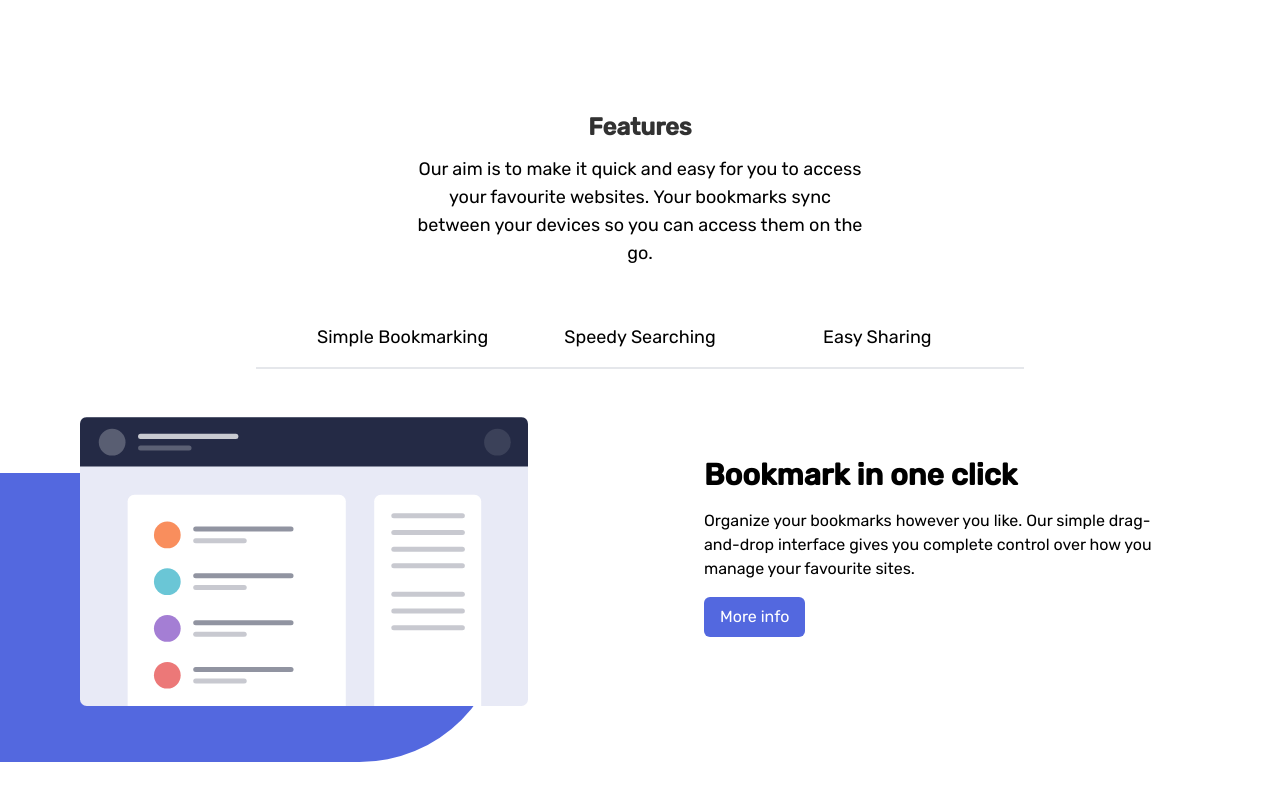
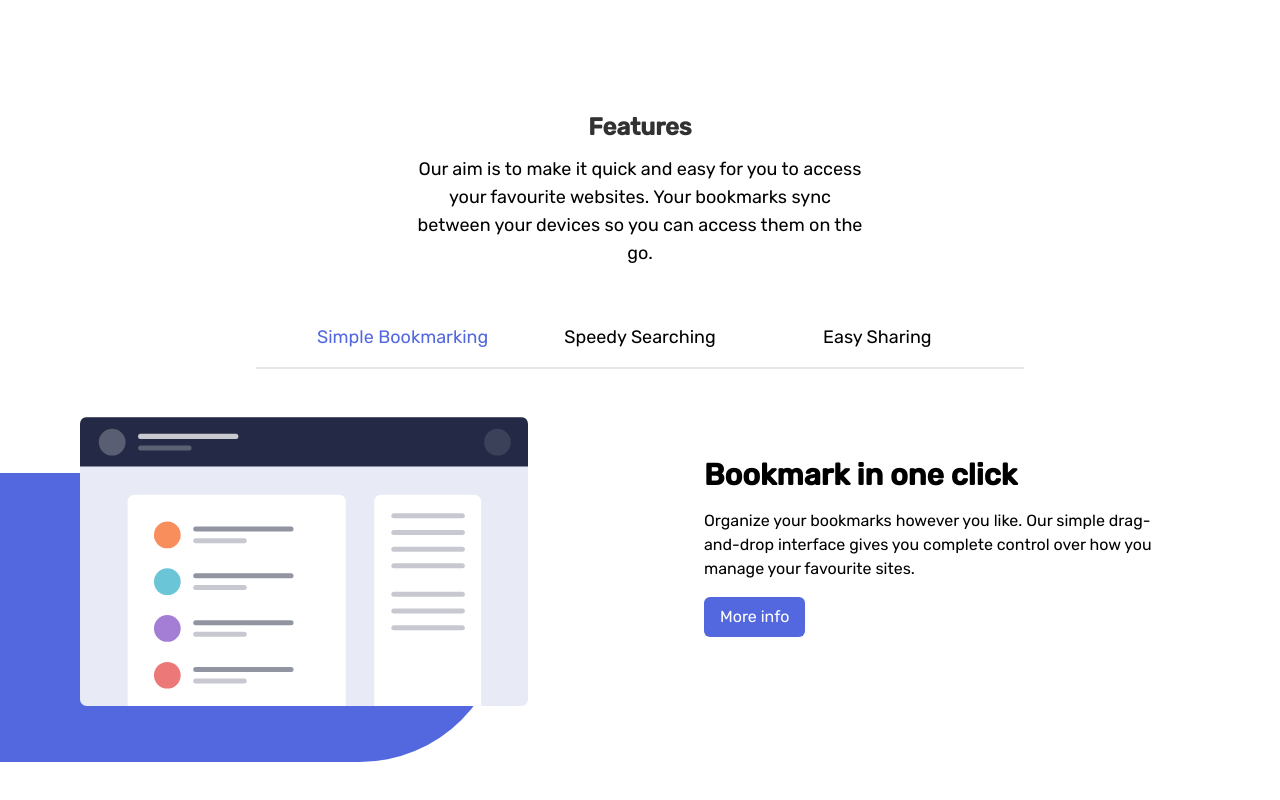
Before and after one commit to DannyHTML/Bookmark-landing-page, a Vue app: page / in a window 1280 px wide. Shown: the part 601-1401 px from the top of the page. Built offline with nearby package versions, Linux system fonts and the light colour scheme.

Commit message:
Router-link styling

```diff
--- a/src/App.vue
+++ b/src/App.vue
@@ -17,17 +17,17 @@ import Features from "./Features.vue";
   >
     <router-link
       to="/"
-      class="capitalize text-center text-lg md:border-t-0 md:border-0 border-t-2 w-full p-4 border-b-2"
+      class="router-link capitalize text-center text-lg md:border-t-0 md:border-0 border-t-2 w-full p-4 border-b-2"
       >simple bookmarking</router-link
     >
     <router-link
       to="/SpeedySearching"
-      class="capitalize text-center text-lg w-full p-4 md:border-0 border-b-2"
+      class="router-link capitalize text-center text-lg w-full p-4 md:border-0 border-b-2"
       >speedy searching</router-link
     >
     <router-link
       to="/EasySharing"
-      class="capitalize text-center text-lg w-full p-4 md:border-0 border-b-2"
+      class="router-link capitalize text-center text-lg w-full p-4 md:border-0 border-b-2"
       >easy sharing</router-link
     >
   </div>
@@ -36,7 +36,6 @@ import Features from "./Features.vue";
       <component :is="Component" />
     </transition>
   </router-view>
-
 </template>
 
 <style scoped>
@@ -69,14 +68,23 @@ import Features from "./Features.vue";
   text-decoration: underline;
 } */
 
-.router-link-active::before {
+/* .router-link::before {
   content: "";
-  border-top: 2px solid red;
+  border-bottom: 2px solid red;
   width: 0%;
+  transition: width 0.3s ease;
 }
 
-.router-link-active::after {
+.router-link::after:hover {
   width: 100%;
+} */
+
+.router-link-active {
+  color: hsl(231, 69%, 60%);
+  transition: color 0.2s ease-in-out;
+}
+
+/* .router-link:hover {
   color: red;
-}
+} */
 </style>
```
